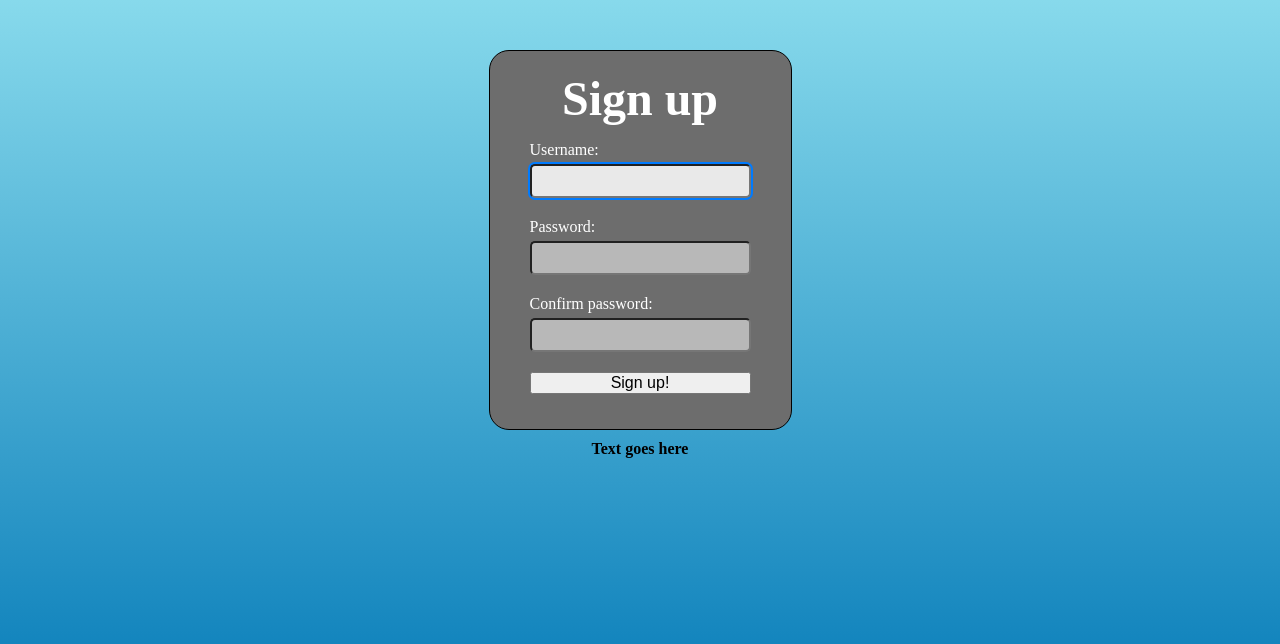
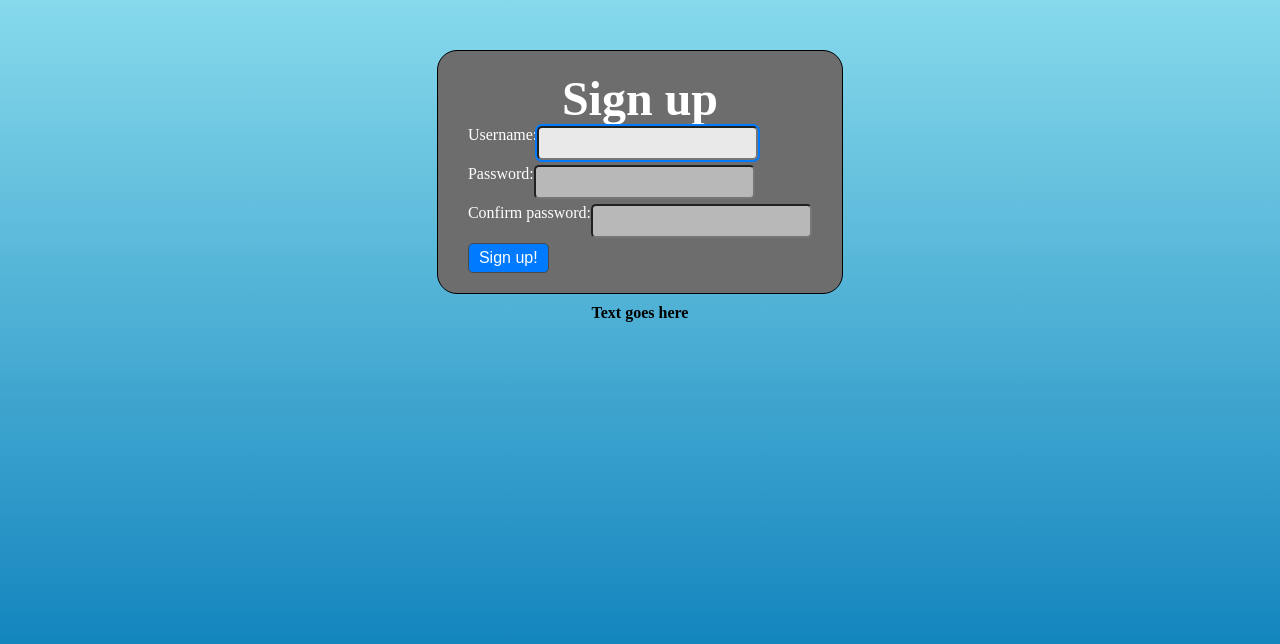
Before and after one commit to bendik-bo/cs50-final, a Flask app: page /signup in a window 1280 px wide. Shown: the part 49-693 px from the top of the page. Run offline with Flask 3, Linux system fonts and the light colour scheme; some libraries are stand-ins or nearby versions.

Commit message:
Added comparing of old and new pass, rows to profile.html, changed field-row and container into row and column

```diff
--- a/app.py
+++ b/app.py
@@ -155,16 +155,19 @@ def changepass():
             return redirect("/changepass")
 
         if not password or not confirm:
-            flash("Please fill in new and confirm password", "failNew")
+            flash("Please fill in new and confirm password.", "failNew")
             return redirect("/changepass")
 
         if len(password) < 8:
-            flash("New password must be more than 8 characters", "failNew")
+            flash("New password must be more than 8 characters.", "failNew")
             return redirect("/changepass")
 
         if password != confirm:
             flash("New and confirm passwords do not match.", "failNew")
             return redirect("/changepass")
+
+        if oldpass == password:
+            flash("New password cannot be the same as previous.", "failNew")
 
         insert_db("UPDATE users SET password_hash = ? WHERE id = ?",  [generate_password_hash(password), session["user_id"]])
         flash("Success! Your password has been updated.", "success")
--- a/static/styles.css
+++ b/static/styles.css
@@ -121,18 +121,20 @@ main {
   padding: 20px 30px;
 }
 
+.center {
+  justify-content: center;
+}
+
 /* Input field for login/signup */
-.field-container {
+.column {
   display: flex;
   flex-direction: column;
-  margin: 5px 10px;
-}
+  gap: 5px;
+  }
 
-.field-row {
+.row {
   display: flex;
-  flex-direction: column;
-  margin: 10px 0;
-  gap: 5px;
+  flex-direction: row;
 }
 
 /* Label text */
@@ -156,11 +158,17 @@ input:focus {
 }
 
 /* Buttons */
-.btn-login {
+.btn {
   background-color: var(--pureblue);
   color: white;
   padding: 5px 10px;
   border-radius: 5px;
+  border: solid 1px var(--darkgray);
+}
+
+.btn:hover {
+  border: solid 1px white;
+  transition: all 0.5s ease-out;
 }
 
 /* flash messages */
@@ -185,6 +193,9 @@ input:focus {
   border: solid 3px white;
   border-radius: 100px;
   overflow: hidden;
+  width: fit-content;
+  height: fit-content;
+  margin: auto;
 }
 
 #profile-avatar {
--- a/templates/changepass.html
+++ b/templates/changepass.html
@@ -40,7 +40,8 @@ Change password
             id="confirm"
             autocomplete="off"
             class="field"
-            type="password" />
+            type="password"
+            />
         </div>
         {% with message = get_flashed_messages(category_filter=["failNew"]) %}
         {% if message %}
--- a/templates/signup.html
+++ b/templates/signup.html
@@ -2,8 +2,8 @@
 main %}
 <h2>Sign up</h2>
 <form action="/signup" method="POST">
-  <div class="field-container">
-    <div class="field-row">
+  <div class="column">
+    <div class="row">
       <label class="label" for="username">Username:</label>
       <input
         name="username"
@@ -22,7 +22,7 @@ main %}
       >
       {% endif %} {% endwith %}
     </div>
-    <div class="field-row">
+    <div class="row">
       <label class="label" for="password">Password:</label>
       <input
       name="password"
@@ -32,7 +32,7 @@ main %}
       type="password"
       />
     </div>
-    <div class="field-row">
+    <div class="row">
       <label class="label" for="confirm">Confirm password:</label>
       <input
       name="confirm"
@@ -48,7 +48,7 @@ main %}
       }}
     </span>
     {% endif %} {% endwith %}
-    <div class="field-row">
+    <div class="row">
       <button class="btn" type="submit">Sign up!</button>
     </div>
   </div>
```
Also changed, not shown: templates/profile.html (+19 -10 lines).
